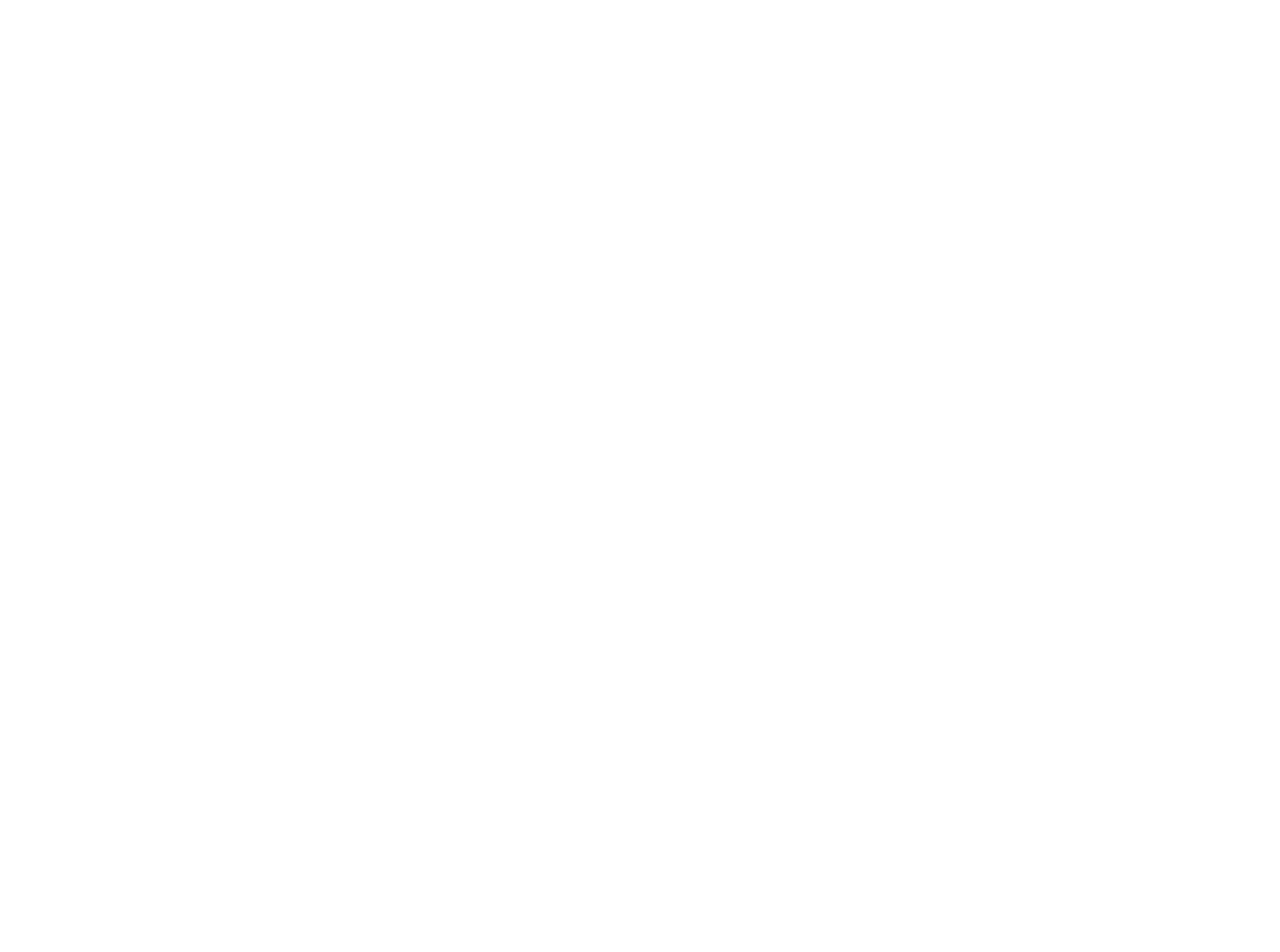
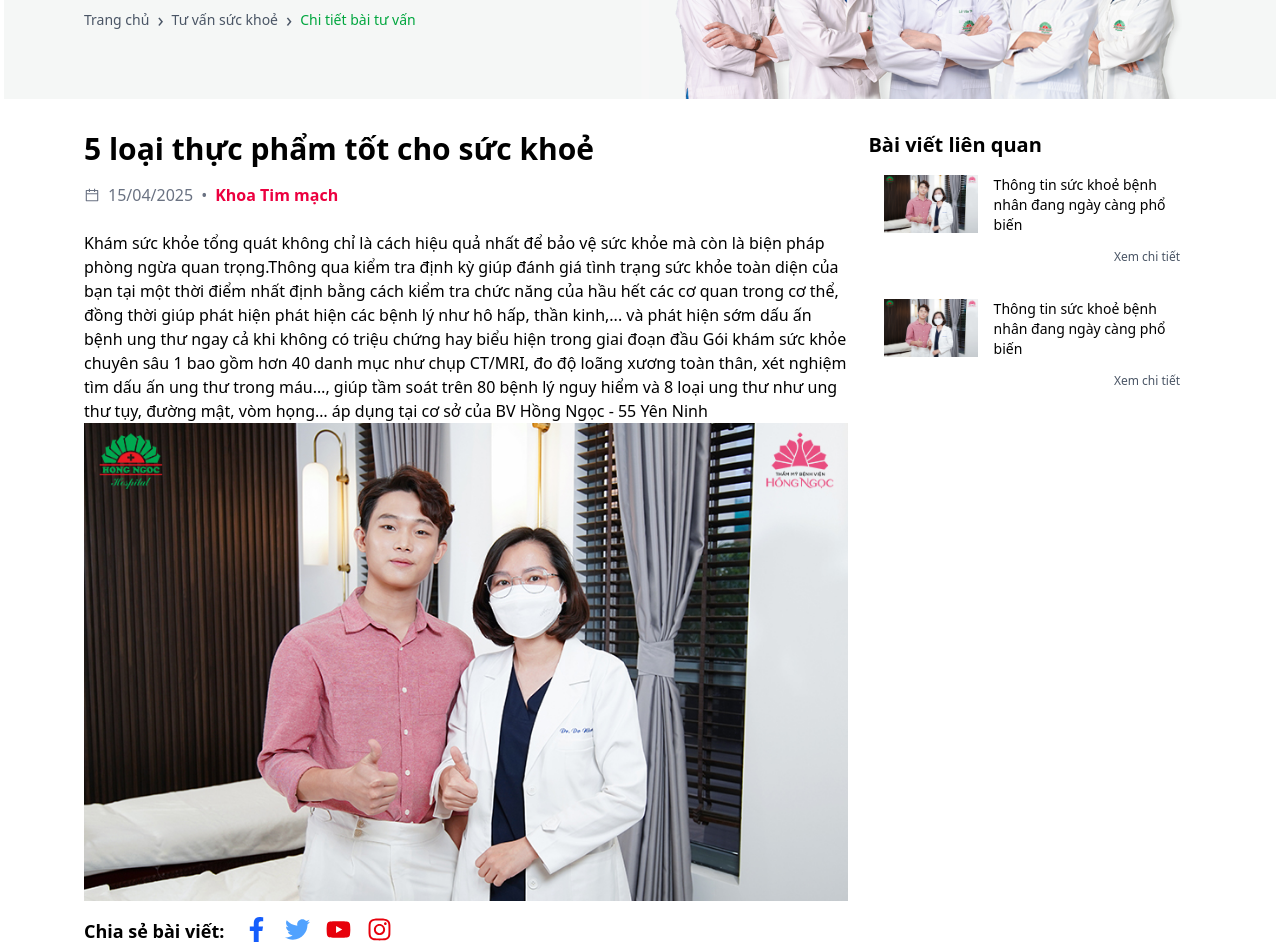
Before and after one commit to vantu522/vanphu-hospital-frontend, a React (Vite) app: page /chi-tiet-bai-tu-van in a window 1280 px wide. Before the commit this address had no page. Shown: the part 280-1232 px from the top of the page. Before the commit the page ends 800 px from the top, so only its background shows below. Built offline with nearby package versions, Linux system fonts and the light colour scheme.

Commit message:
feat: make health-detail page

```diff
--- a/src/components/client/layout/Header.jsx
+++ b/src/components/client/layout/Header.jsx
@@ -3,6 +3,7 @@
 import { FiChevronDown } from "react-icons/fi";
 import { TfiHeadphoneAlt } from "react-icons/tfi";
 import { FaAmbulance } from "react-icons/fa";
+import { FiSearch } from "react-icons/fi";
 
 const Header = () => {
   const [isScrolled, setIsScrolled] = useState(false);
@@ -101,17 +102,10 @@
             ))}
           </nav>
 
-          {/* Tìm kiếm */}
-          <div className="relative">
-            <input
-              type="text"
-              placeholder="Tìm kiếm..."
-              className="border border-gray-200 rounded-full pl-4 pr-10 py-2 text-sm w-[130px] sm:w-[200px] md:w-[240px] focus:outline-none focus:ring-2 focus:ring-green-500 focus:border-transparent shadow-sm transition-all duration-300 focus:shadow-md"
-            />
-            <button className="absolute top-0 right-0 mr-3 mt-2 text-gray-400 hover:text-green-700 transition-colors duration-300">
-              <svg className="w-5 h-5" fill="none" stroke="currentColor" strokeWidth="2" viewBox="0 0 24 24">
-                <path strokeLinecap="round" strokeLinejoin="round" d="M21 21l-4.35-4.35m0 0A7.5 7.5 0 1110.5 5.5a7.5 7.5 0 016.15 11.15z" />
-              </svg>
+          {/* Tìm kiếm (chỉ nút) */}
+          <div>
+            <button className="p-2 rounded-full bg-green-50 hover:bg-green-100 text-green-700 transition-colors duration-300 shadow-sm hover:shadow-md">
+              <FiSearch className="w-5 h-5" />
             </button>
           </div>
 
--- a/src/pages/client/HealthAdvisory/HealthAdvisory.jsx
+++ b/src/pages/client/HealthAdvisory/HealthAdvisory.jsx
@@ -2,7 +2,7 @@
 import PageBanner from "../../../components/client/PageBanner";
 import dichvu from '../../../assets/images/dichvu.png';
 import a2 from '../../../assets/images/a2.png';
-
+import { AiOutlineCalendar } from 'react-icons/ai';
 
 const HealthAdvisory = () => {
     const [selectedCategory, setSelectedCategory] = useState("Tất cả");
@@ -14,6 +14,12 @@
         const serviceList = [...Array(20)];
         const visibleServices = showAllServices ? serviceList : serviceList.slice(0, 9);
 
+    const healths = [
+      {
+        title: "5 loại thực phẩm tốt cho sức khoẻ mỗi ngày",
+        description: ""
+      }
+    ]
 
     const faqCategories = [
         { name: "Thai sản", count: 8 },
@@ -80,7 +86,6 @@
                                 </div>
                                 </div>
                             </div>
-
                         </div>
 
                          {/* First section */}
@@ -123,6 +128,7 @@
                     <div className="grid grid-cols-1 md:grid-cols-3 gap-6">
                         {/* Card 1 */}
                         <div className="bg-white rounded-lg shadow-md overflow-hidden transition-all duration-300 hover:shadow-xl">
+                            <a href="/chi-tiet-bai-tu-van">
                             <div className="overflow-hidden">
                                 <img
                                     src={a2}
@@ -131,7 +137,8 @@
                                 />
                             </div>
                             <div className="p-4">
-                                <div className="flex items-center text-s text-gray-500 mb-2">
+                                 <div className="flex items-center text-s text-gray-500 mb-2">
+                                    <AiOutlineCalendar className="mr-2 text-gray-500" /> {/* Icon lịch */}
                                     <span>15/04/2025</span>
                                     <span className="mx-2">•</span>
                                     <span className="font-bold text-rose-600">Khoa Tim mạch</span>
@@ -140,6 +147,8 @@
                                 <p className="text-gray-600 text-sm mb-4">Tìm hiểu các phương pháp phòng ngừa bệnh tim mạch thông qua chế độ ăn uống và tập luyện phù hợp...</p>
                                 <a href="#" className="text-emerald-600 text-sm font-medium hover:underline">Đọc thêm</a>
                             </div>
+                            </a>
+
                         </div>
 
                         {/* Card 2 */}
@@ -271,6 +280,7 @@
 
                     </div>
                 </div>
+
             </div>
 
 
--- /dev/null
+++ b/src/pages/client/HealthAdvisory/HealthDetail.jsx
@@ -0,0 +1,121 @@
+import PageBanner from "../../../components/client/PageBanner";
+import dichvu from "../../../assets/images/dichvu.png";
+import a1 from "../../../assets/images/a1.jpg";
+import {
+  FaFacebookF,
+  FaTwitter,
+  FaYoutube,
+  FaInstagram,
+  FaPhoneAlt,
+} from "react-icons/fa";
+import { AiOutlineCalendar } from "react-icons/ai";
+
+const HealthDetail = () => {
+  return (
+    <div>
+      <PageBanner
+        backgroundImage={dichvu}
+        title="Chi tiết bài tư vấn"
+        breadcrumbs={[
+          { label: "Trang chủ", href: "/" },
+          { label: "Tư vấn sức khoẻ", href: "tu-van-suc-khoe" },
+          { label: "Chi tiết bài tư vấn", active: true },
+        ]}
+      />
+      <div className="flex gap-5 px-20 py-8 ">
+        <div className="flex-7">
+          <h1 className="font-bold text-3xl">
+            5 loại thực phẩm tốt cho sức khoẻ
+          </h1>
+          <div className="flex items-center text-s text-gray-500 mb-2 py-4">
+            <AiOutlineCalendar className="mr-2 text-gray-500" />{" "}
+            {/* Icon lịch */}
+            <span>15/04/2025</span>
+            <span className="mx-2">•</span>
+            <span className="font-bold text-rose-600">Khoa Tim mạch</span>
+          </div>
+          <div>
+            <p>
+              Khám sức khỏe tổng quát không chỉ là cách hiệu quả nhất để bảo vệ
+              sức khỏe mà còn là biện pháp phòng ngừa quan trọng.Thông qua kiểm
+              tra định kỳ giúp đánh giá tình trạng sức khỏe toàn diện của bạn
+              tại một thời điểm nhất định bằng cách kiểm tra chức năng của hầu
+              hết các cơ quan trong cơ thể, đồng thời giúp phát hiện phát hiện
+              các bệnh lý như hô hấp, thần kinh,... và phát hiện sớm dấu ấn bệnh
+              ung thư ngay cả khi không có triệu chứng hay biểu hiện trong giai
+              đoạn đầu Gói khám sức khỏe chuyên sâu 1 bao gồm hơn 40 danh mục
+              như chụp CT/MRI, đo độ loãng xương toàn thân, xét nghiệm tìm dấu
+              ấn ung thư trong máu…, giúp tầm soát trên 80 bệnh lý nguy hiểm và
+              8 loại ung thư như ung thư tụy, đường mật, vòm họng… áp dụng tại
+              cơ sở của BV Hồng Ngọc - 55 Yên Ninh{" "}
+            </p>
+            <img src={a1} alt="" />
+          </div>
+
+          {/* Social Share Section */}
+          <div className="mt-4 flex gap-5 ">
+            <h2 className="font-semibold text-lg mb-2">Chia sẻ bài viết:</h2>
+            <div className="flex gap-4">
+              <a href="#" className="text-blue-600 hover:text-blue-800">
+                <FaFacebookF size={25} />
+              </a>
+              <a href="#" className="text-blue-400 hover:text-blue-600">
+                <FaTwitter size={25} />
+              </a>
+              <a href="#" className="text-red-600 hover:text-red-800">
+                <FaYoutube size={25} />
+              </a>
+              <a href="#" className="text-red-600 hover:text-red-800">
+                <FaInstagram size={25} />
+              </a>
+            </div>
+          </div>
+        </div>
+
+        <div className="flex-3 ">
+          <h1 className="font-bold text-xl">Bài viết liên quan</h1>
+
+          {/* First section */}
+          <div className=" p-4 cursor-pointer">
+            <div className="flex gap-4 ">
+              <div className="md:w-1/3">
+                <img src={a1} alt="" />
+              </div>
+              <div className="md:w-2/3">
+                <h3 className="font-medium text-sm">
+                  Thông tin sức khoẻ bệnh nhân đang ngày càng phổ biến
+                </h3>
+                <div className="text-right mt-2">
+                  <a href="#" className="text-xs text-gray-600">
+                    Xem chi tiết{" "}
+                  </a>
+                </div>
+              </div>
+            </div>
+          </div>
+
+          {/* First section */}
+          <div className=" p-4">
+            <div className="flex gap-4">
+              <div className="md:w-1/3">
+                <img src={a1} alt="" />
+              </div>
+              <div className="md:w-2/3">
+                <h3 className="font-medium text-sm">
+                  Thông tin sức khoẻ bệnh nhân đang ngày càng phổ biến
+                </h3>
+                <div className="text-right mt-2">
+                  <a href="#" className="text-xs text-gray-600">
+                    Xem chi tiết{" "}
+                  </a>
+                </div>
+              </div>
+            </div>
+          </div>
+        </div>
+      </div>
+    </div>
+  );
+};
+
+export default HealthDetail;
--- a/src/routes/publicRoutes.jsx
+++ b/src/routes/publicRoutes.jsx
@@ -3,11 +3,13 @@
 import DoctorDetail from "../pages/client/Doctors/DoctorDetail";
 import DoctorList from "../pages/client/Doctors/DoctorList";
 import HealthAdvisory from "../pages/client/HealthAdvisory/HealthAdvisory";
+import HealthDetail from "../pages/client/HealthAdvisory/HealthDetail";
 import Home from "../pages/client/Home";
 import Service from "../pages/client/Services/Service";
 import ServiceDetail from "../pages/client/Services/ServiceDetail";
 import SpecitaltyDetail from "../pages/client/Specialty/SpecialtyDetail";
 import SpecialtyList from "../pages/client/Specialty/SpecialtyList";
+
 const publicRoutes = [
     {
         path:'/',
@@ -21,7 +23,8 @@
         {path:'chi-tiet-bac-si', element:<DoctorDetail/>},
         {path:'chi-tiet-chuyen-khoa', element:<SpecitaltyDetail/>},
         {path:'lien-he', element:<Contact/>},
-        {path:'tu-van-suc-khoe', element:<HealthAdvisory/>}
+        {path:'tu-van-suc-khoe', element:<HealthAdvisory/>},
+        {path:'chi-tiet-bai-tu-van', element:<HealthDetail/>}
        ]
     },
 
```
